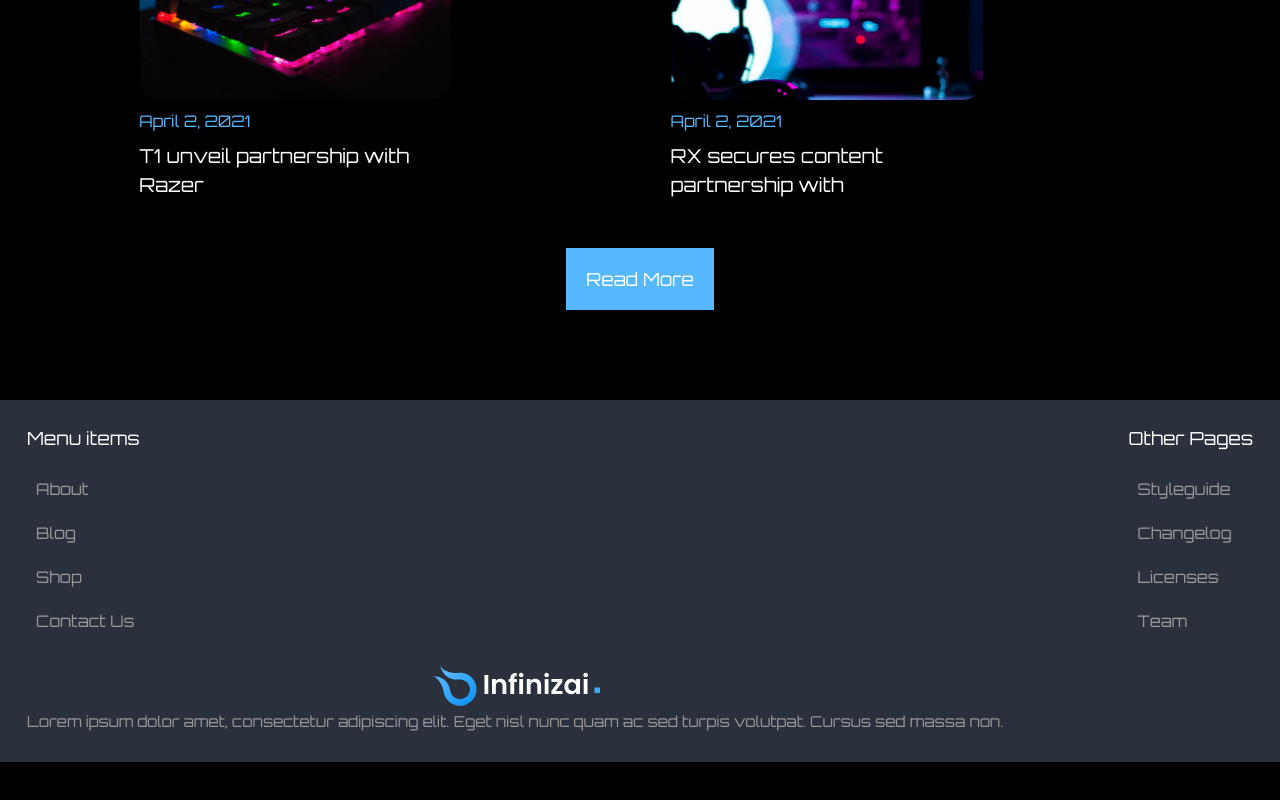
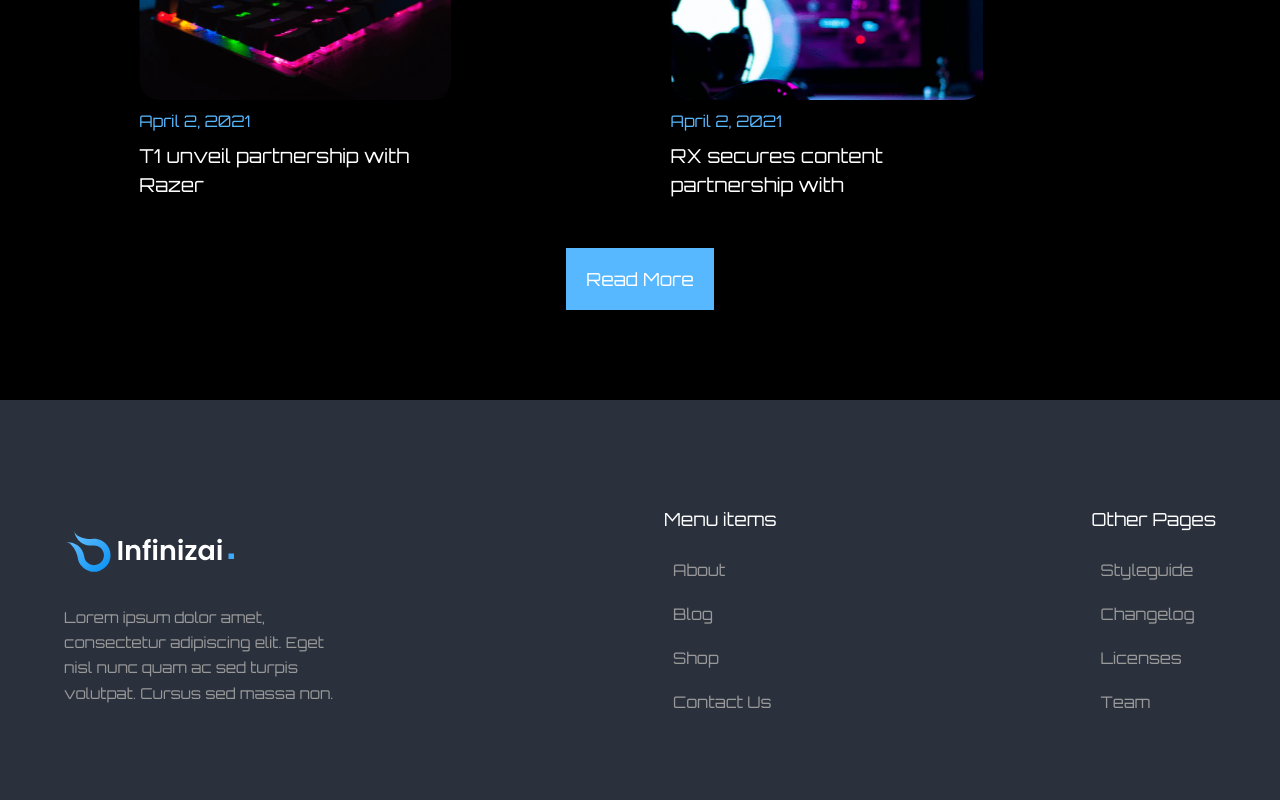
Before and after one commit to snork-maiden/react-cybersport, a React (Create React App) app: page / in a window 1280 px wide. Shown: the part 3659-4459 px from the top of the page. Before the commit the page ends 4421 px from the top, so only its background shows below. Built offline with nearby package versions, Linux system fonts and the light colour scheme.

Commit message:
Add footer tablet version, fixes

```diff
--- a/src/App.css
+++ b/src/App.css
@@ -38,6 +38,9 @@ body {
   color: white;
   background-color: black;
   min-height: 100vh;
+  max-width: 100vw;
+  overflow-x: hidden;
+
 }
 
 .visually-hidden {
--- a/src/components/Footer/Footer.css
+++ b/src/components/Footer/Footer.css
@@ -1,16 +1,33 @@
 .page-footer {
+    max-width: 100vw;
   background-color: var(--secondary-bg-color);
   display: flex;
   flex-wrap: wrap;
   gap: 1em;
   justify-content: space-between;
-  padding: 1.5em;
+  padding: clamp(1.5em, 10vw, 6em) clamp(1.5em, 5vw, 4em);
 }
 .copyright {
   display: flex;
   flex-direction: column;
   align-items: center;
 }
+
+@media screen and (min-width: 750px) {
+    .page-footer {
+        flex-wrap: nowrap;
+        align-items: center;
+    }
+    .copyright {
+      order: -1;
+      max-width: 289px;
+      align-items: start;
+    }
+
+    .copyright__text {
+        padding-top: 2em;
+    }
+  }
 .copyright__text {
   cursor: default;
   color: var(--secondary-text);
--- a/src/components/Main/Banner/Banner.css
+++ b/src/components/Main/Banner/Banner.css
@@ -3,13 +3,13 @@
   flex-direction: column;
   background-image: var(--header-bg);
   padding: 0.5em;
+  max-width: 100vw;
+  overflow: hidden;
 }
 
 @media screen and (min-width: 750px) {
   .banner {
     display: grid;
-    max-width: 100vw;
-    overflow: hidden;
     grid-template-columns: 30% 40% 30%;
 
     grid-template-areas:
--- a/src/components/Main/CustomizationSection/CustomizationSection.css
+++ b/src/components/Main/CustomizationSection/CustomizationSection.css
@@ -28,7 +28,6 @@
 
 .customization__title {
   grid-area: title;
-  /* grid-column: 1/-1; */
   margin-bottom: 0.5em;
 }
 
```
Also changed, not shown: src/components/Main/Main.css (line endings or trailing spaces).
